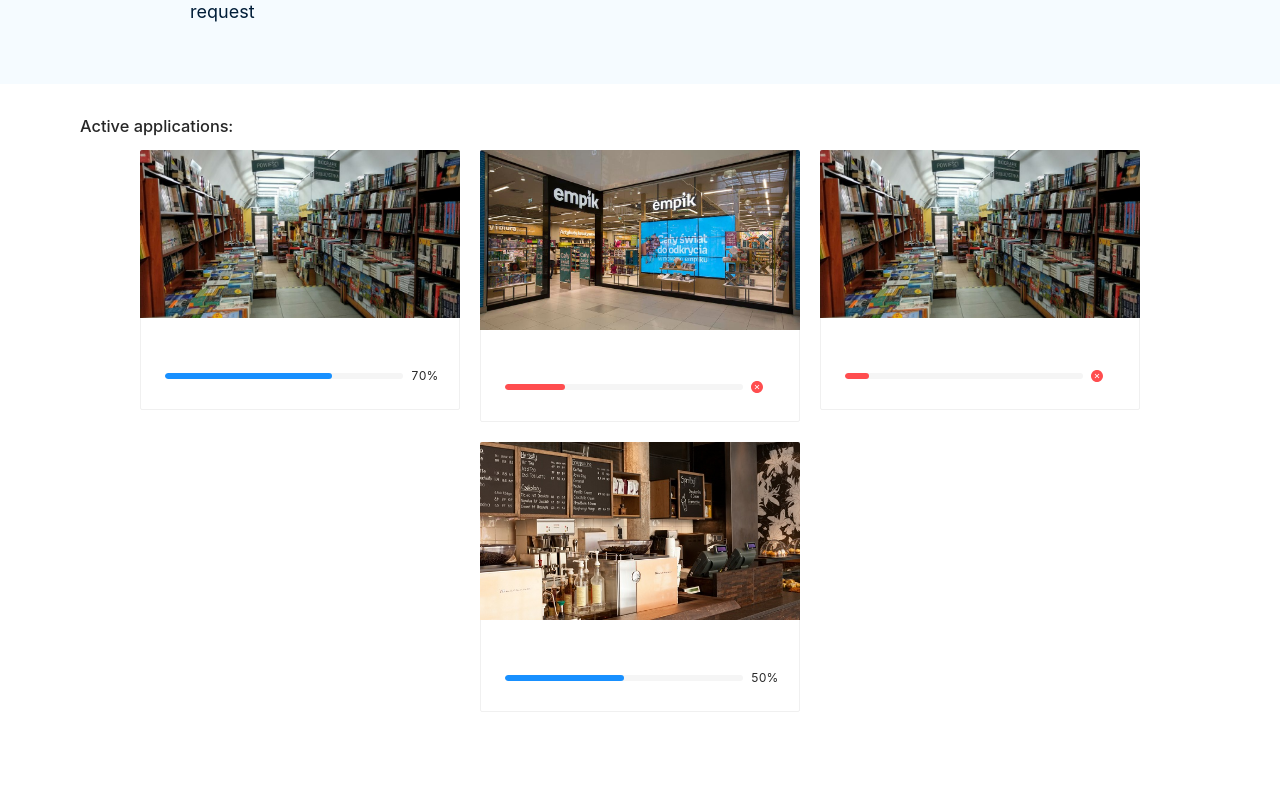
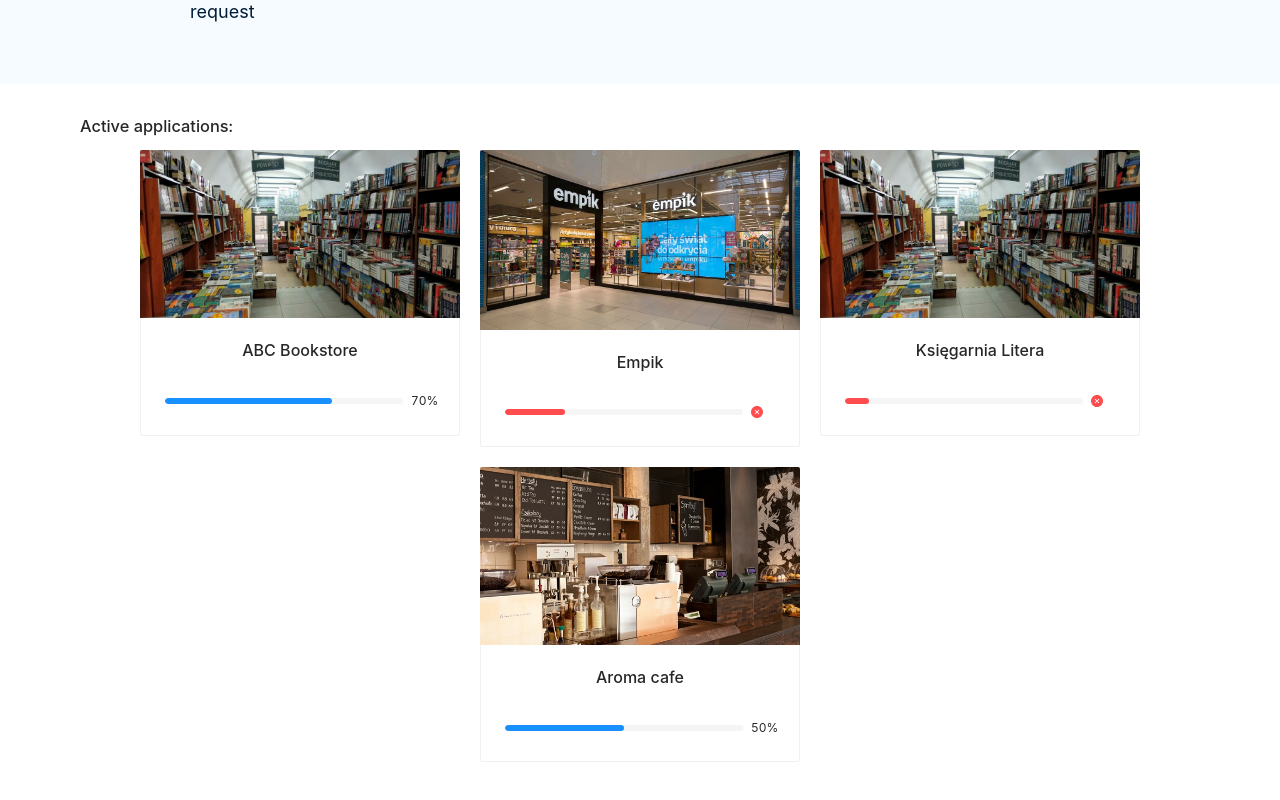
Before and after one commit to kbogusze/covidHackathoneFront, a React (Create React App) app: page / in a window 1280 px wide. Shown: the part 1749-2549 px from the top of the page. Before the commit the page ends 2501 px from the top, so only its background shows below. Built offline with nearby package versions, Linux system fonts and the light colour scheme.

Commit message:
Mock title fix

```diff
--- a/src/gallery/Gallery.js
+++ b/src/gallery/Gallery.js
@@ -10,28 +10,28 @@
 export const deals = [
     {
         id: 1,
-        title: 'ABC Bookstore',
+        collateralTitle: 'ABC Bookstore',
         image: bookstore,
         percent: 70,
         category: 'bookstore'
     },
     {
         id: 2,
-        title: 'Empik',
+        collateralTitle: 'Empik',
         image: empik,
         percent: 25,
         category: 'bookstore'
     },
     {
         id: 3,
-        title: 'Księgarnia Litera',
+        collateralTitle: 'Księgarnia Litera',
         image: bookstore2,
         percent: 10,
         category: 'bookstore'
     },
     {
         id: 4,
-        title: 'Aroma cafe',
+        collateralTitle: 'Aroma cafe',
         image: coffeeshop,
         percent: 50,
         category: 'gastronomy'
```
